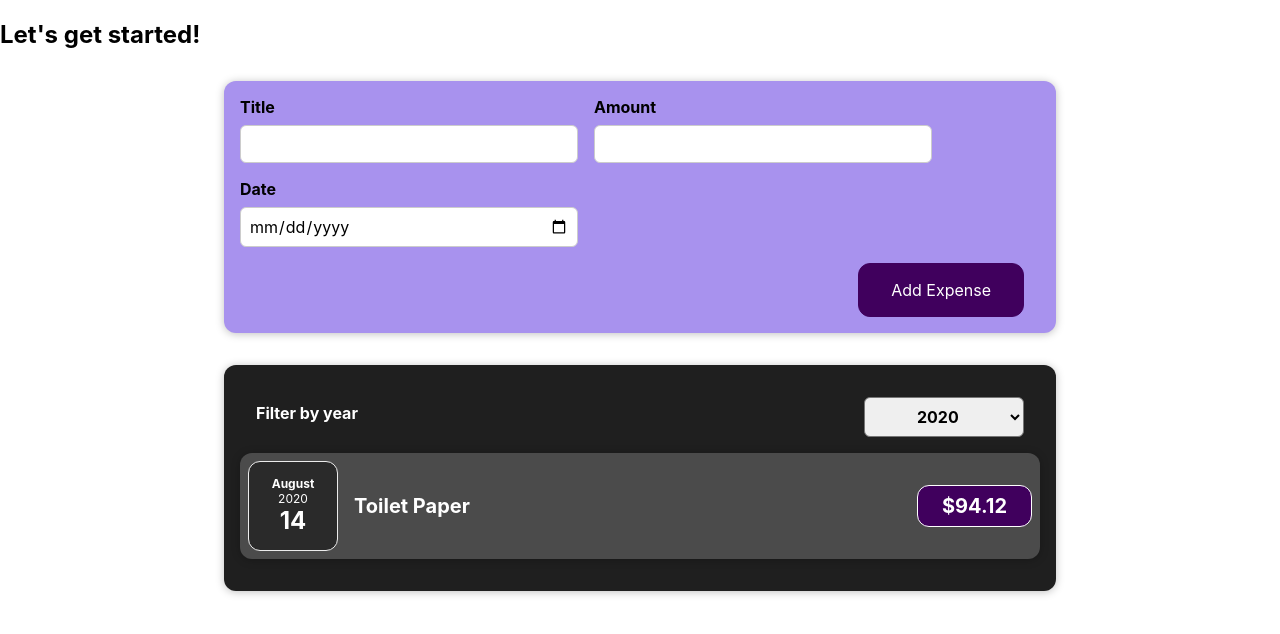
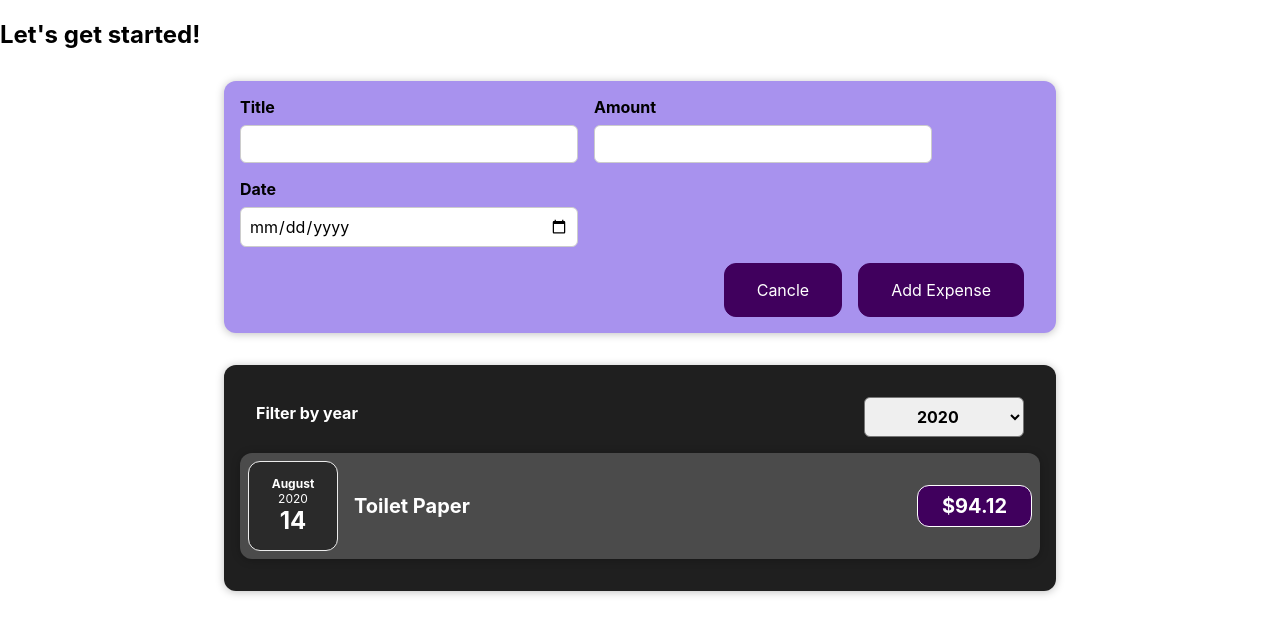
Before and after one commit to TaekyungAn/Udemy-react-complete-guide, a React (Create React App) app: page / in a window 1280 px wide. Shown: the top 634 px of the page. Built offline with nearby package versions, Linux system fonts and the light colour scheme.

Commit message:
조건부 내용(정답)

```diff
--- a/src/components/NewExpense/ExpenseForm.js
+++ b/src/components/NewExpense/ExpenseForm.js
@@ -50,6 +50,11 @@
     setEnteredAmount("");
     setEnteredDate("");
   };
+
+  const removeWindowHandler = () => {
+    props.onClick(false);
+  };
+
   return (
     <form onSubmit={submitHandler}>
       <div className="new-expense__controls">
@@ -83,6 +88,9 @@
         </div>
       </div>
       <div className="new-expense__actions">
+        <button onClick={props.onCancel} type="button">
+          Cancle
+        </button>
         <button type="submit">Add Expense</button>
       </div>
     </form>
--- a/src/components/NewExpense/NewExpense.js
+++ b/src/components/NewExpense/NewExpense.js
@@ -1,7 +1,10 @@
 import ExpenseForm from "./ExpenseForm";
 import "./NewExpense.css";
+import { useState } from "react";
 
 const NewExpense = (props) => {
+  const [isEditing, setIsEditing] = useState(true);
+
   // 자식으로부터 데이터 전달받기 위한 함수 작성
   const saveExpenseDataHandler = (enteredExpenseData) => {
     const expenseData = {
@@ -10,11 +13,28 @@
     };
 
     props.onAddExpense(expenseData);
+    setIsEditing(false);
+  };
+
+  const startEditingHandler = () => {
+    setIsEditing(true);
+  };
+
+  const stopEditingHandler = () => {
+    setIsEditing(false);
   };
 
   return (
     <div className="new-expense">
-      <ExpenseForm onSaveExpenseData={saveExpenseDataHandler} />
+      {!isEditing && (
+        <button onClick={startEditingHandler}>Add New Expense</button>
+      )}
+      {isEditing && (
+        <ExpenseForm
+          onCancel={stopEditingHandler}
+          onSaveExpenseData={saveExpenseDataHandler}
+        />
+      )}
     </div>
   );
 };
```
